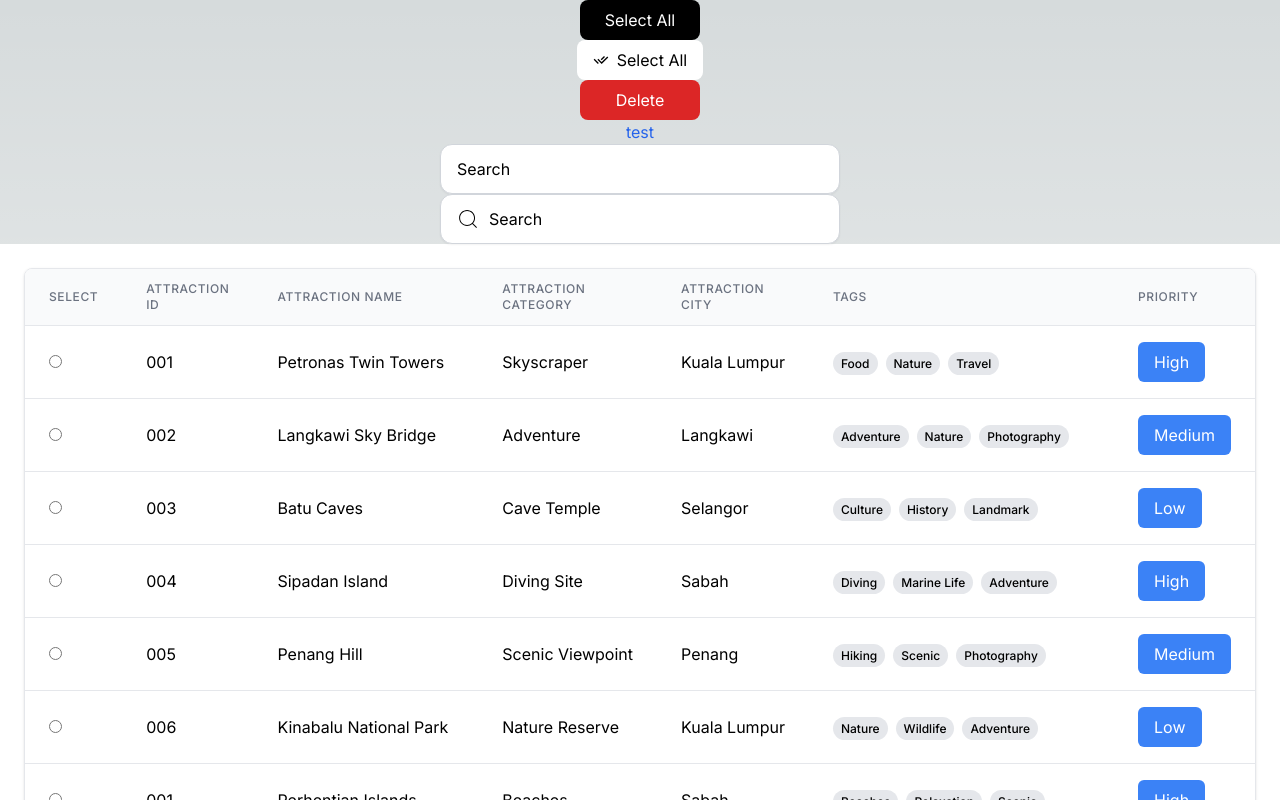
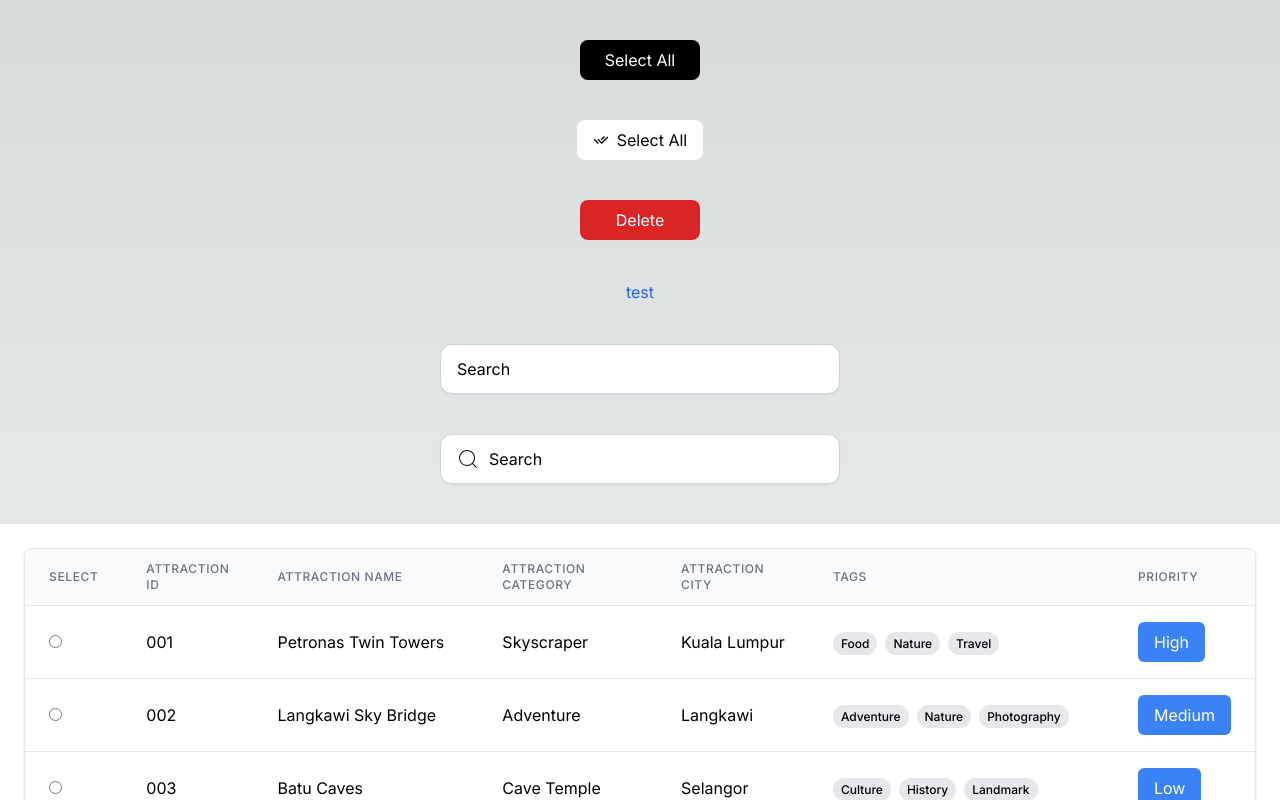
Before and after one commit to talhafayyaz123/motac-cms, a Next.js app: page /components in a window 1280 px wide. Shown: the top 800 px of the page. Built offline with nearby package versions, Linux system fonts and the light colour scheme.

Commit message:
added components route

```diff
--- a/src/app/components/page.tsx
+++ b/src/app/components/page.tsx
@@ -51,7 +51,7 @@ export default function Components() {
     }
   };
   return (
-    <main className="flex max-h-max flex-col items-center justify-between">
+    <main className="flex max-h-max flex-col items-center justify-between gap-10 p-10">
       <Button variant="secondary"> Select All</Button>
       <Button variant="primary" icon={<RiCheckDoubleFill />}>
         Select All
```
